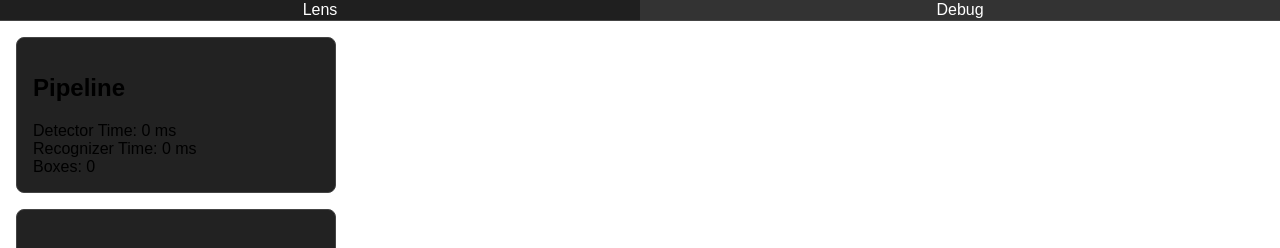
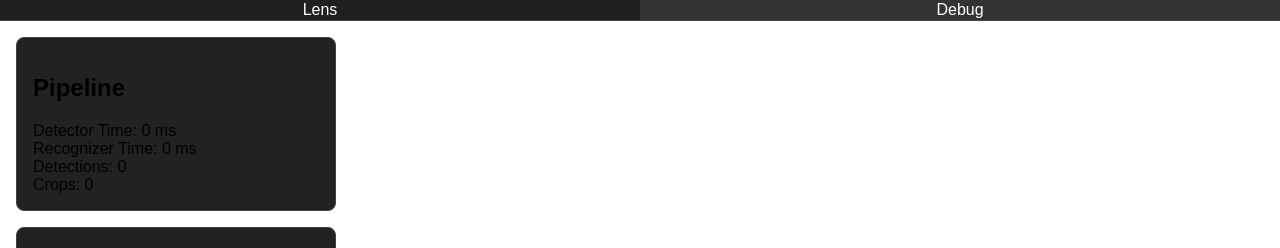
Before and after one commit to nitricx/LensClone-Frontend, an Angular app: page / in a window 1280 px wide. Both pictures are taken after a click on the button "Debug". Shown: the top 248 px of the page. Built offline with nearby package versions, Linux system fonts and the light colour scheme; no server answers.

Commit message:
show number of crops in debug ui

```diff
--- a/src/app/features/debug/debug.component.html
+++ b/src/app/features/debug/debug.component.html
@@ -6,8 +6,8 @@
     <div>
       Recognizer Time: {{ pipeline.state().recognizer.processingTimeMs | number: '1.0-1' }} ms
     </div>
-
-    <div>Boxes: {{ pipeline.state().detector.detections.length }}</div>
+    <div>Detections: {{ pipeline.state().detector.detections.length }}</div>
+    <div>Crops: {{ pipeline.state().cropper.crops.length }}</div>
   </section>
 
   <section class="controls">
```
